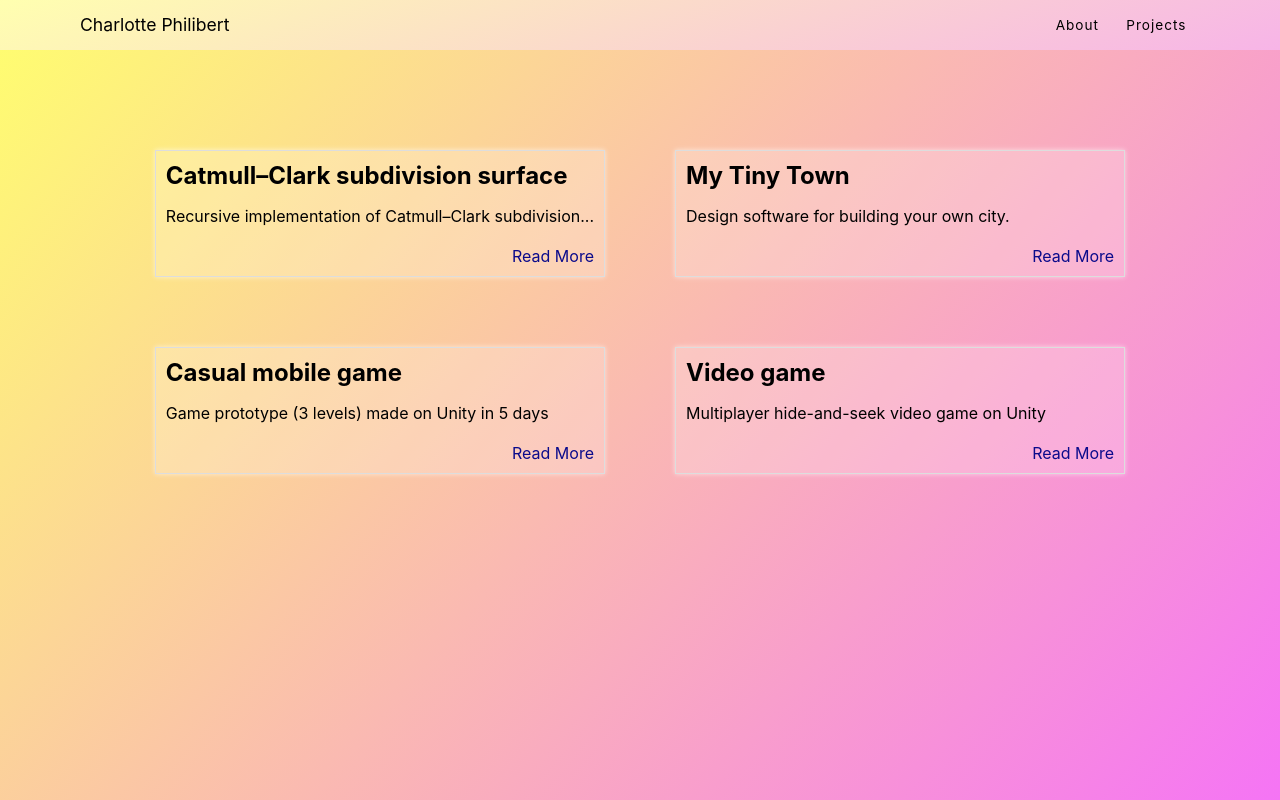
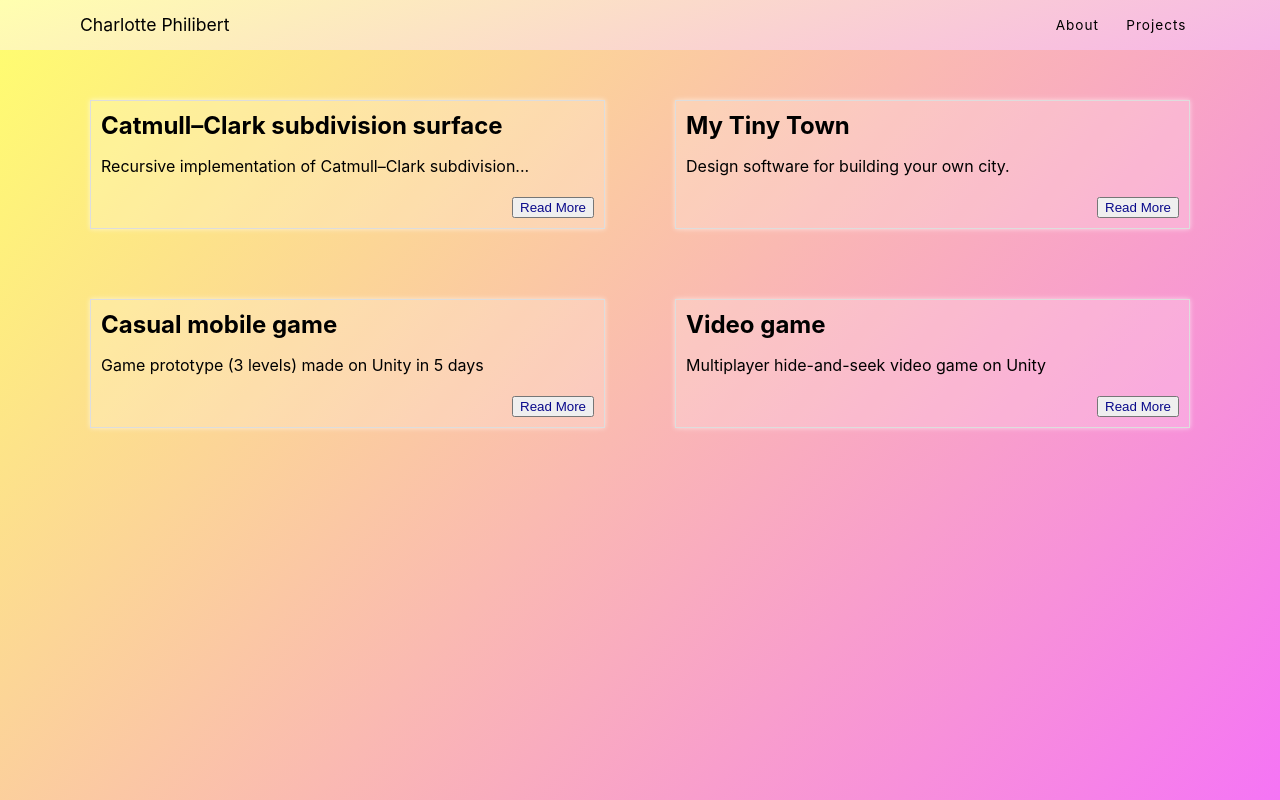
Before and after one commit to charlotte-pbt/portfolio, a SvelteKit app: page /projects in a window 1280 px wide. Built offline with nearby package versions, Linux system fonts and the light colour scheme.

Commit message:
box project bicome bigger when click on read more

```diff
--- a/src/app.html
+++ b/src/app.html
@@ -20,7 +20,8 @@
 	background-repeat: no-repeat;
 
 	background: linear-gradient(130deg,rgb(255,255,110),rgb(245,116,245));
-	height: 100vh;
+	min-height: 100vh;
+	height: auto;
 	}
 
 	* {
--- a/src/routes/projects/+page.svelte
+++ b/src/routes/projects/+page.svelte
@@ -7,18 +7,5 @@
     import Projects from './projects.svelte';
 </script>
 
-<dev class="container">
-  <Projects/>
-  <slot></slot>
-</dev>
 
-<style>
-
-    .container {
-      height: 100%;
-      display:flex;
-      flex-direction: column;
-      justify-content: center;
-      size: cover;
-  }
-</style>
+<Projects/>
--- a/src/routes/projects/projects.js
+++ b/src/routes/projects/projects.js
@@ -4,23 +4,31 @@ export let projects = [
         year: '3',
         description: "Recursive implementation of Catmull–Clark subdivision surface for image synthesis project.",
         languages: ["C++", "OpenGL"],
+        visible: false,
+        gridPosition: 0,
     },
     {
         title: "My Tiny Town",
         year: '3',
         description: "Design software for building your own city.",
         languages: ["OpenGL"],
+        visible: false,
+        gridPosition: 1,
     },
     {
         title: "Casual mobile game",
         year: "Personnal project",
         description: "Game prototype (3 levels) made on Unity in 5 days",
         languages: ["C#", "Unity"],
+        visible: false,
+        gridPosition: 2,
     },
     {
         title: "Video game",
         year: '1',
         description: "Multiplayer hide-and-seek video game on Unity",
         languages: ["C#", "Unity"],
+        visible: false,
+        gridPosition: 3,
     },
 ]
--- a/src/routes/projects/projects.svelte
+++ b/src/routes/projects/projects.svelte
@@ -1,6 +1,16 @@
 <script>
     import { projects } from './projects.js';
-    import { base } from '$app/paths';
+    import { onMount } from 'svelte';
+
+    let projectsData = [];
+
+    // Copiez les données importées dans une variable réactive
+    onMount(() => {
+        projectsData = [...projects];
+        projectsData.forEach(p => {
+                p.visible = false;
+        });
+    });
 
     function getsubString(str, len) {
         if (str.length > len)
@@ -15,23 +25,34 @@
         return str;
     };
 
+    function toggleExpand(project) {
+        projectsData.forEach(p => {
+            if (p.title != project.title)
+                p.visible = false;
+        });
+        project.visible = !project.visible;
+        projectsData = [...projectsData];
+  }
+
 </script>
 
 <div class="container">
     <div class="projects">
-        {#each projects as project, i}
-        <div class="post">
+        {#each projectsData as project, i}
+            <div class="post {project.visible ? 'expanded' : ''}">
                 <h2>{project.title}</h2>
                 <p>{getsubString(project.description, 60)}</p>
                 <p class="readmore">
-             <a style=" color: rgb(10, 10, 139);" href="{base}/projects">
+                    <!-- Utilisez un bouton pour Read More -->
+                    <button on:click={() => toggleExpand(project)} style="color: rgb(10, 10, 139);">
                         Read More
-             </a>
+                    </button>
                 </p>
             </div>
         {/each}
     </div>
  </div>
+
 
  <style>
     .container {
@@ -52,6 +73,12 @@
         background-color: rgba(255, 255, 255, 0.2);
         padding: 10px;
         box-shadow: 0 0 5px rgba(255, 255, 255, 0.6);
+        transition: all 0.3s;
+    }
+
+    .post.expanded
+    {
+        grid-column: span 2;
     }
 
     h2 {
```
Also changed, not shown: src/routes/+page.svelte (+0 -10 lines). Lines whose indentation alone changed are shown as unchanged.
